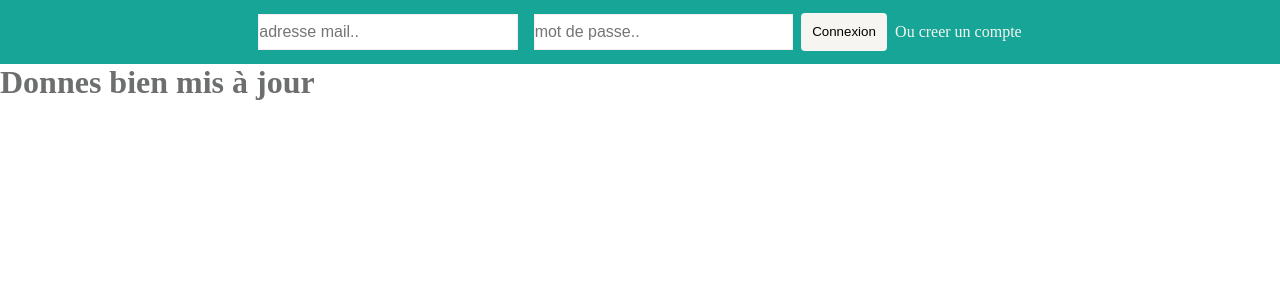
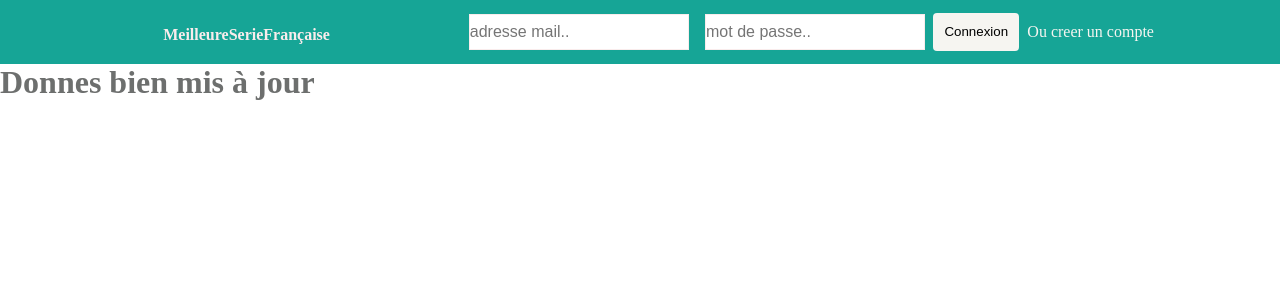
Before and after one commit to root-c137/MeilleureSerieFrancaise.fr, a Symfony app: template templates/Inscription/test.html.twig in a window 1280 px wide. Shown: the top 300 px of the page. Run offline with Twig, Linux system fonts and the light colour scheme; the template is opened without the code that fills it, so the values that code supplies are empty; some libraries are stand-ins or nearby versions.

Commit message:
amélioration header/inscription et ajout d'un titre

```diff
--- a/public/CSS/Header.css
+++ b/public/CSS/Header.css
@@ -3,16 +3,24 @@ header
     display: flex;
     flex-direction: row;
     align-items: center;
-    justify-content: center;
+    justify-content: space-between;
     min-height:4rem;
     background-color: #16a596;
     padding:0.2rem;
 }
 
+header .Title a
+{
+    font-size:1rem;
+    color:#f9ecec;
+    text-decoration: none;
+    margin:1rem;
+    margin-left:10rem;
+}
+
 
 .Connexion
 {
-    width: 100%;
     display: flex;
     flex-direction: row;
     justify-content: center;
@@ -21,7 +29,7 @@ header
 
 .Connexion .Formulaire
 {
-    width:85%;
+
     display: flex;
     flex-direction: row;
     justify-content: center;
@@ -68,14 +76,15 @@ header
 
 @media screen and (min-width: 200px)
 {
-    .Connexion
+    .Connexion, header
     {
+        width:100%;
         flex-direction: column;
     }
 
     .Connexion .Formulaire
     {
-        width: 100%;
+        width: 70%;
         flex-direction: column;
     }
     .Connexion .Formulaire input
@@ -86,68 +95,93 @@ header
 @media screen and (min-width: 400px)
 {
 
-    .Connexion .Formulaire
+    .Connexion .Formulaire input
     {
-        width: 85%;
+        width:90%;
     }
 
 }
 @media screen and (min-width: 500px)
 {
-    .Connexion .Formulaire
+    .Connexion .Formulaire input
     {
-        width: 80%;
+        width:80%;
     }
 }
 
 @media screen and (min-width: 600px)
 {
-    .Connexion .Formulaire
+    .Connexion .Formulaire input
+    {
+        width:70%;
+    }
+
+}
+
+@media screen and (min-width: 700px)
+{
+    .Connexion .Formulaire input
+    {
+        width:55%;
+    }
+
+}
+
+@media screen and (min-width: 900px)
+{
+    .Connexion .Formulaire, .Connexion
     {
         width:100%;
         flex-direction: row;
     }
-}
 
-@media screen and (min-width: 700px)
-{
-    .Connexion .Formulaire
-    {
-        width:87%;
-        flex-direction: row;
-    }
-}
-
-@media screen and (min-width: 900px)
-{
-    .Connexion
+    header
     {
         flex-direction: row;
     }
-    .Connexion .Formulaire
+    .Connexion .Formulaire input
     {
-        width:70%;
+        width:100%;
     }
 }
 
 @media screen and (min-width: 1000px)
 {
+
     .Connexion .Formulaire
     {
-        width:50%;
+        width:60%;
+    }
+    .Connexion .Formulaire input
+    {
+        width:90%;
     }
 
-    .Connexion .Formulaire input
-    {
-        width:45%;
-    }
+
 }
 
-@media screen and (min-width: 1600px)
+@media screen and (min-width: 1100px)
 {
 
     .Connexion .Formulaire input
     {
-        width:38%;
+        width:100%;
     }
 }
+@media screen and (min-width: 1500px)
+{
+
+    .Connexion .Formulaire input
+    {
+        width:30%;
+    }
+}
+
+@media screen and (min-width: 2000px)
+{
+
+    .Connexion .Formulaire input
+    {
+        width:20%;
+    }
+}
--- a/src/Controller/RegisterController.php
+++ b/src/Controller/RegisterController.php
@@ -58,8 +58,6 @@ class RegisterController extends AbstractController
         else
             $E = 1;
 
-        return $this->redirectToRoute('home', [
-            'Err' => $E
-        ]);
+        return $this->redirectToRoute('home');
     }
 }
--- a/templates/Inscription/Inscription.html.twig
+++ b/templates/Inscription/Inscription.html.twig
@@ -1,6 +1,6 @@
 {% extends 'base.html.twig' %}
 
-{% block title %}{% endblock %}
+{% block title %}Inscription{% endblock %}
 {% block stylesheets %}
     <link rel="stylesheet" href="{{ asset("CSS/Inscription.css")  }}"/>
 {% endblock %}
@@ -12,10 +12,7 @@
 
         <p class="Title">Inscrivez-vous pour pouvoir voter.</p>
         <div class="Formulaire">
-
            {{ form(Form) }}
-
-
         </div>
 
     </main>
--- a/templates/base.html.twig
+++ b/templates/base.html.twig
@@ -13,9 +13,8 @@
 
     <header>
 
-        <section class="Menu">
-
-
+        <section class="Title">
+            <h1><a href="{{ path('home') }}">MeilleureSerieFrançaise</a></h1>
 
         </section>
 
```
Also changed, not shown: public/CSS/Inscription.css (+49 -4 lines), src/Form/RegisterType.php (+9 -2 lines).
